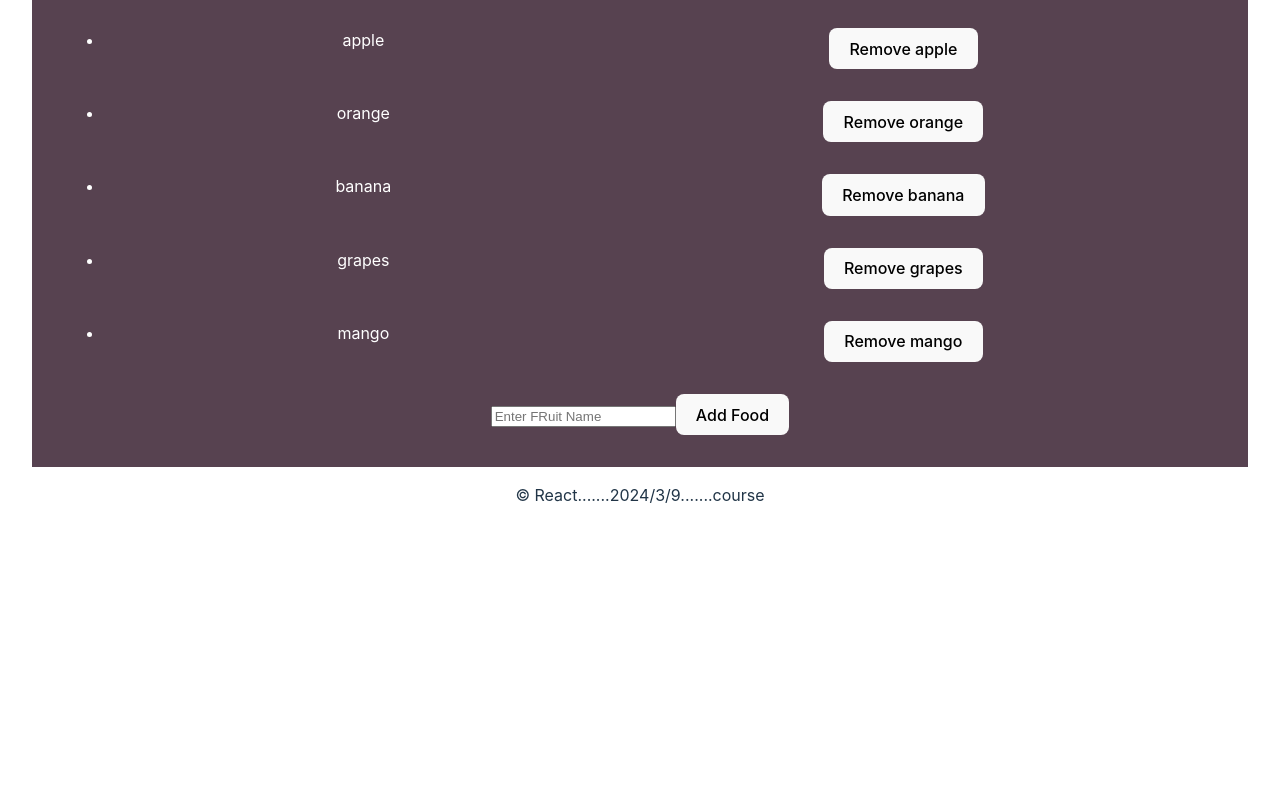
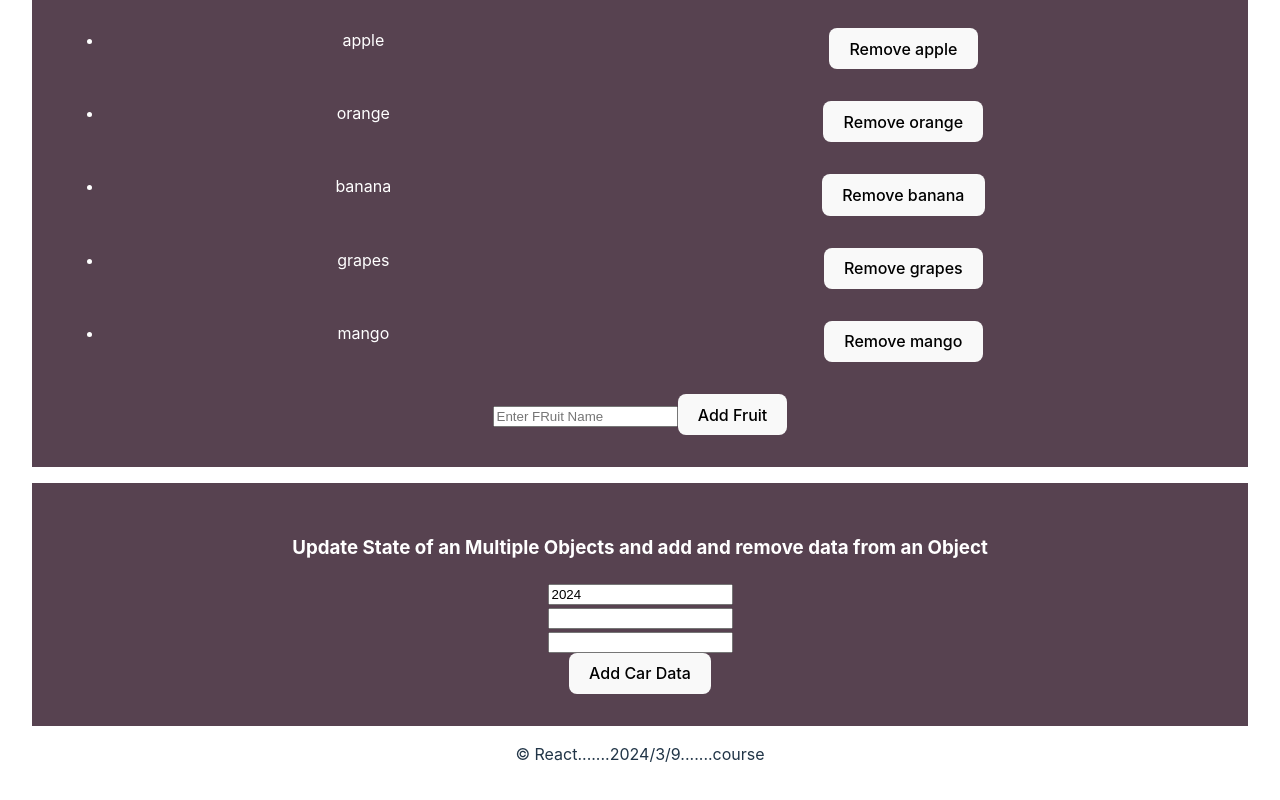
Before and after one commit to TamoorKhokhar/react2024, a React (Vite) app in the folder react2024/: page / in a window 1280 px wide. Shown: the part 4504-5304 px from the top of the page. Before the commit the page ends 5059 px from the top, so only its background shows below. Built offline with nearby package versions, Linux system fonts and the light colour scheme.

Commit message:
update multiple Objects with state and add and remove data

```diff
--- a/react2024/src/App.jsx
+++ b/react2024/src/App.jsx
@@ -11,6 +11,7 @@ import OnChangeComponent from "./components/onChangeComponent";
 import ColorPicker from "./components/colorPicker";
 import UpdateStateFunction from "./components/updateStateFunction";
 import UpdateStateOfAnArray from "./components/updateStateOfAnArray";
+import UpdateStateOfanObjects from "./components/updateStateOfanObjects";
 
 function App() {
   const Fruits = [
@@ -63,6 +64,8 @@ function App() {
 
         <UpdateStateOfAnArray />
 
+        <UpdateStateOfanObjects />
+
         <Footer />
       </div>
     </>
--- a/react2024/src/components/updateStateOfAnArray.jsx
+++ b/react2024/src/components/updateStateOfAnArray.jsx
@@ -52,7 +52,7 @@ function UpdateStateOfAnArray() {
         </ul>
 
         <input type="text" placeholder="Enter FRuit Name" id="fruitInput" />
-        <button onClick={AddFruit}>Add Food</button>
+        <button onClick={AddFruit}>Add Fruit</button>
       </div>
     </>
   );
--- /dev/null
+++ b/react2024/src/components/updateStateOfanObjects.jsx
@@ -0,0 +1,73 @@
+import React, { useState } from "react";
+
+function UpdateStateOfanObjects() {
+  const newYear = new Date().getFullYear();
+  const [cars, setCars] = useState([]);
+  console.log(cars, "kkk");
+  const [year, setYear] = useState(newYear);
+  const [make, setMake] = useState("");
+  const [model, setModel] = useState("");
+
+  const handleYearChange = (e) => {
+    setYear(e.target.value);
+  };
+
+  const handleMakeChange = (e) => {
+    setMake(e.target.value);
+  };
+  const handleModelChange = (e) => {
+    setModel(e.target.value);
+  };
+
+  const handleAddCar = () => {
+    const newCar = { year: year, make: make, model: model };
+    setCars((c) => [...c, newCar]);
+    setYear(newYear);
+    setMake("");
+    setModel("");
+  };
+  const handleRemoveData = (index) => {
+    setCars((c) => c.filter((_, i) => i !== index));
+  };
+  return (
+    <>
+      <div
+        style={{
+          color: "white",
+          padding: "2rem",
+          backgroundColor: "#574250",
+          marginTop: "1rem",
+        }}
+      >
+        <h3>
+          Update State of an Multiple Objects and add and remove data from an
+          Object
+        </h3>
+        <ul>
+          {cars?.map((car, index) => {
+            return (
+              <li key={index} onClick={() => handleRemoveData(index)}>
+                {car.year}
+                <hr></hr>
+                {car.make}
+                <hr></hr>
+                {car.model}
+                <hr></hr>
+              </li>
+            );
+          })}
+        </ul>
+
+        <input type="number" onChange={handleYearChange} value={year} />
+        <br></br>
+        <input type="text" onChange={handleMakeChange} value={make} />
+        <br></br>
+        <input type="text" onChange={handleModelChange} value={model} />
+        <br></br>
+        <button onClick={handleAddCar}>Add Car Data</button>
+      </div>
+    </>
+  );
+}
+
+export default UpdateStateOfanObjects;
```
